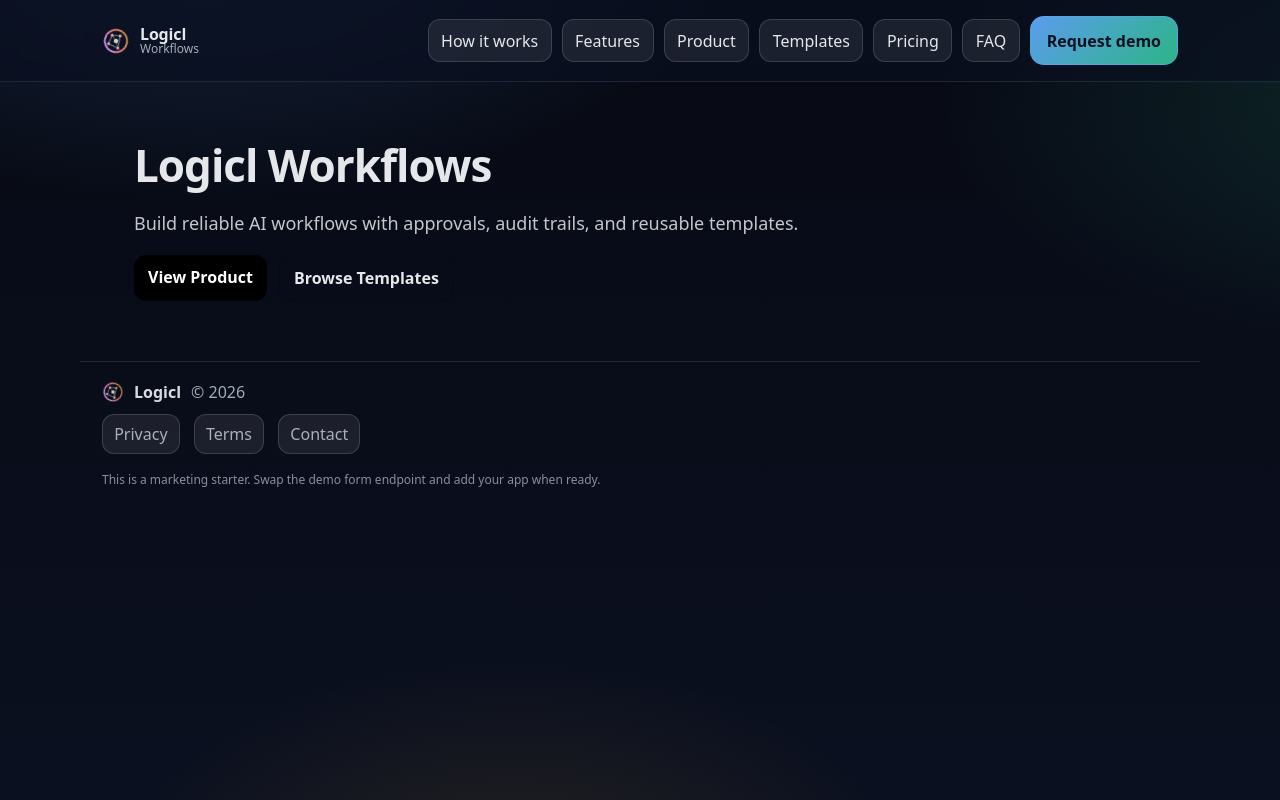
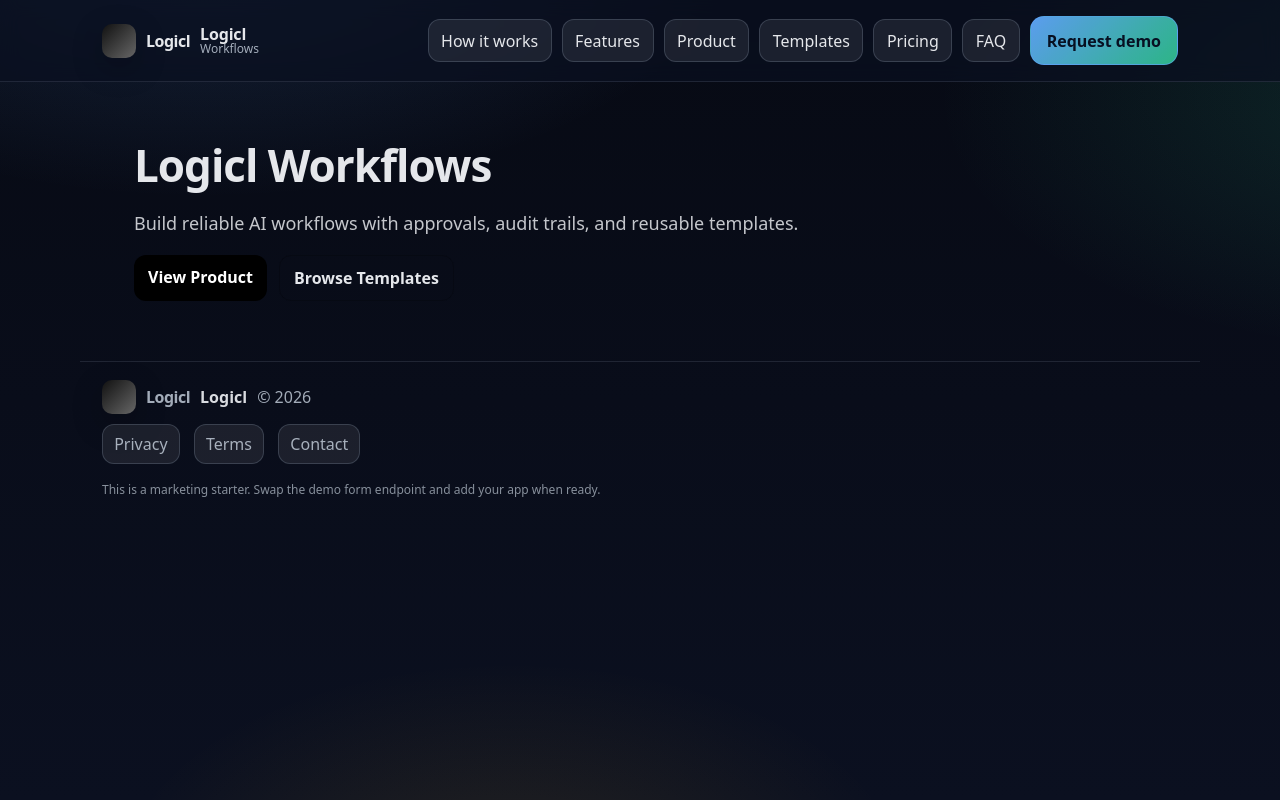
Before and after one commit to Roberttheone/logicl, a Next.js app: page / in a window 1280 px wide. Built offline with nearby package versions, Linux system fonts and the light colour scheme.

Commit message:
Update Logo.tsx

```diff
--- a/app/components/Logo.tsx
+++ b/app/components/Logo.tsx
@@ -1,34 +1,19 @@
-export default function Logo({ size = 28 }: { size?: number }) {
+"use client";
+
+export default function Logo() {
   return (
-    <div style={{ width: size, height: size, display: "inline-block" }} aria-hidden>
-      <svg viewBox="0 0 100 100" className="logicl-logo" style={{ width: "100%", height: "100%" }}>
-        <defs>
-          <linearGradient id="lg" x1="0%" y1="0%" x2="100%" y2="100%">
-            <stop offset="0%" stopColor="#60a5fa" />
-            <stop offset="55%" stopColor="#34d399" />
-            <stop offset="100%" stopColor="#fbbf24" />
-          </linearGradient>
-        </defs>
-        <circle cx="50" cy="50" r="40" fill="none" stroke="url(#lg)" strokeWidth="6" opacity="0.9" />
-        <circle cx="28" cy="42" r="5" fill="url(#lg)" />
-        <circle cx="72" cy="35" r="5" fill="url(#lg)" />
-        <circle cx="68" cy="72" r="5" fill="url(#lg)" />
-        <circle cx="35" cy="70" r="5" fill="url(#lg)" />
-        <path d="M28 42 L72 35 L68 72 L35 70 Z" fill="none" stroke="rgba(229,231,235,.75)" strokeWidth="2.5" />
-        <path d="M50 50 L72 35" fill="none" stroke="rgba(229,231,235,.55)" strokeWidth="2.5" />
-        <path d="M50 50 L35 70" fill="none" stroke="rgba(229,231,235,.55)" strokeWidth="2.5" />
-        <circle cx="50" cy="50" r="8" fill="rgba(229,231,235,.9)" />
-      </svg>
-      <style jsx>{`
-        .logicl-logo {
-          animation: spin 18s linear infinite, hue 10s linear infinite;
-          transform-origin: 50% 50%;
-          filter: drop-shadow(0 8px 14px rgba(0,0,0,.35));
-        }
-        @keyframes spin { from { transform: rotate(0deg); } to { transform: rotate(360deg); } }
-        @keyframes hue  { from { filter: hue-rotate(0deg) drop-shadow(0 8px 14px rgba(0,0,0,.35)); }
-                          to   { filter: hue-rotate(360deg) drop-shadow(0 8px 14px rgba(0,0,0,.35)); } }
-      `}</style>
+    <div style={{ display: "inline-flex", alignItems: "center", gap: 10 }}>
+      <div
+        aria-hidden
+        style={{
+          width: 34,
+          height: 34,
+          borderRadius: 10,
+          background: "linear-gradient(135deg, #111, #666)",
+          boxShadow: "0 10px 30px rgba(0,0,0,.25)",
+        }}
+      />
+      <span style={{ fontWeight: 900, letterSpacing: -0.5 }}>Logicl</span>
     </div>
   );
 }
```
